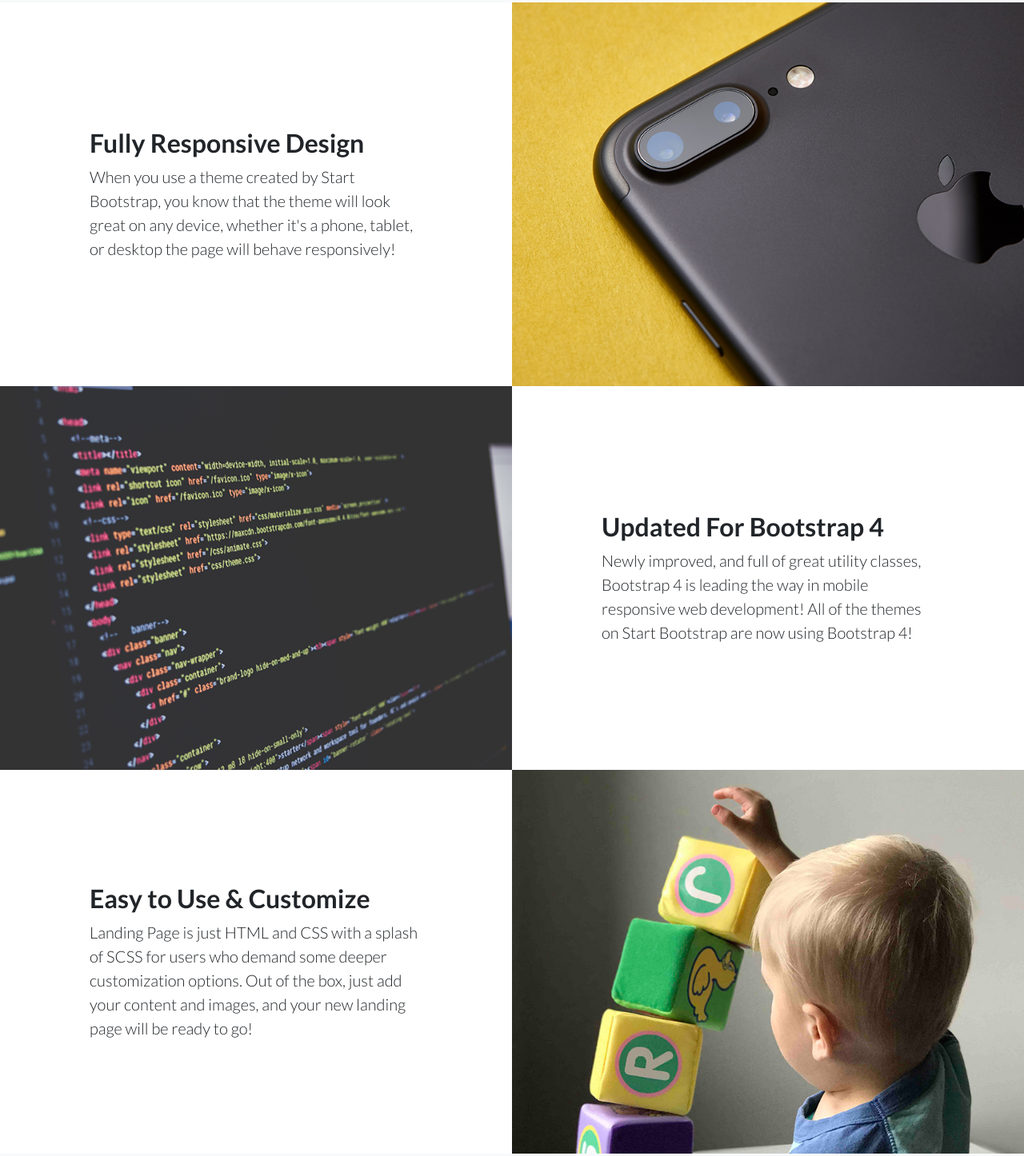
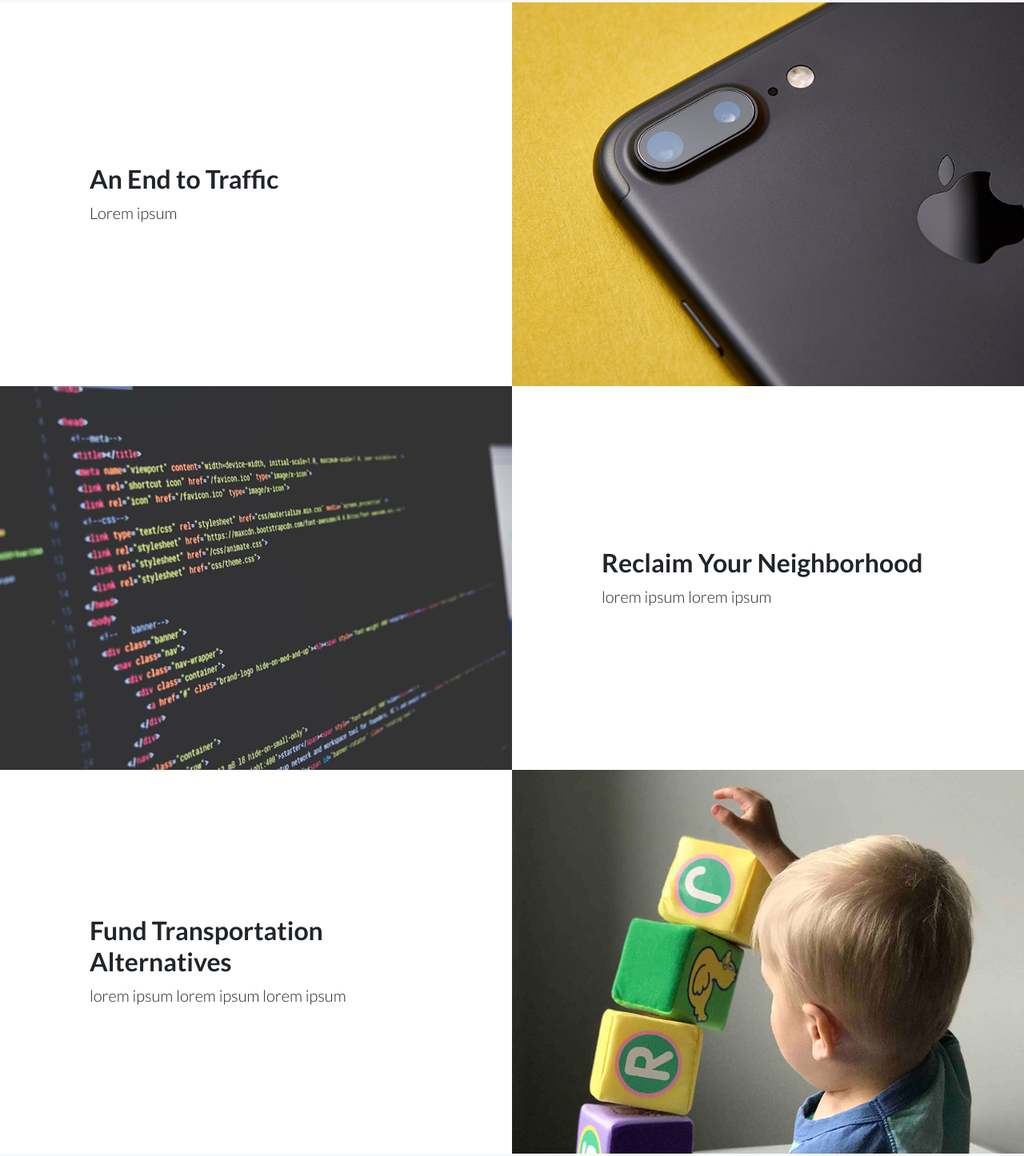
Before and after one commit to DecongestWestLA/decongestwestla.github.io, a website: page index.html in a window 1280 px wide. Shown: the part 1102-2548 px from the top of the page at 80% size. Drawn offline with Linux system fonts and the light colour scheme.

Commit message:
next commit

```diff
--- a/index.html
+++ b/index.html
@@ -99,22 +99,22 @@
 
         <div class="col-lg-6 order-lg-2 text-white showcase-img" style="background-image: url('img/bg-showcase-1.jpg');"></div>
         <div class="col-lg-6 order-lg-1 my-auto showcase-text">
-          <h2>Fully Responsive Design</h2>
-          <p class="lead mb-0">When you use a theme created by Start Bootstrap, you know that the theme will look great on any device, whether it's a phone, tablet, or desktop the page will behave responsively!</p>
+          <h2>An End to Traffic</h2>
+          <p class="lead mb-0">Lorem ipsum</p>
         </div>
       </div>
       <div class="row no-gutters">
         <div class="col-lg-6 text-white showcase-img" style="background-image: url('img/bg-showcase-2.jpg');"></div>
         <div class="col-lg-6 my-auto showcase-text">
-          <h2>Updated For Bootstrap 4</h2>
-          <p class="lead mb-0">Newly improved, and full of great utility classes, Bootstrap 4 is leading the way in mobile responsive web development! All of the themes on Start Bootstrap are now using Bootstrap 4!</p>
+          <h2>Reclaim Your Neighborhood</h2>
+          <p class="lead mb-0">lorem ipsum lorem ipsum</p>
         </div>
       </div>
       <div class="row no-gutters">
         <div class="col-lg-6 order-lg-2 text-white showcase-img" style="background-image: url('img/bg-showcase-3.jpg');"></div>
         <div class="col-lg-6 order-lg-1 my-auto showcase-text">
-          <h2>Easy to Use &amp; Customize</h2>
-          <p class="lead mb-0">Landing Page is just HTML and CSS with a splash of SCSS for users who demand some deeper customization options. Out of the box, just add your content and images, and your new landing page will be ready to go!</p>
+          <h2>Fund Transportation Alternatives</h2>
+          <p class="lead mb-0">lorem ipsum lorem ipsum lorem ipsum</p>
         </div>
       </div>
     </div>
@@ -129,14 +129,14 @@
           <div class="testimonial-item mx-auto mb-5 mb-lg-0">
             <img class="img-fluid rounded-circle mb-3" src="img/testimonials-1.jpg" alt="">
             <h5>Margaret E.</h5>
-            <p class="font-weight-light mb-0">"This is fantastic! Thanks so much guys!"</p>
+            <p class="font-weight-light mb-0">“We think that with congestion pricing done right, we can be the only city in the world to offer free transit service in time for the 2028 Olympics,” -Metro CEO Phil Washington</p>
           </div>
         </div>
         <div class="col-lg-4">
           <div class="testimonial-item mx-auto mb-5 mb-lg-0">
             <img class="img-fluid rounded-circle mb-3" src="img/testimonials-2.jpg" alt="">
             <h5>Fred S.</h5>
-            <p class="font-weight-light mb-0">"Bootstrap is amazing. I've been using it to create lots of super nice landing pages."</p>
+            <p class="font-weight-light mb-0">"“We are committing suicide as a species through climate change. Anything we do to make driving cheaper and anything that we do to make transit more expensive gets us away from the big issue.” -Councilman Mike Bonin</p>
           </div>
         </div>
         <div class="col-lg-4">
```
